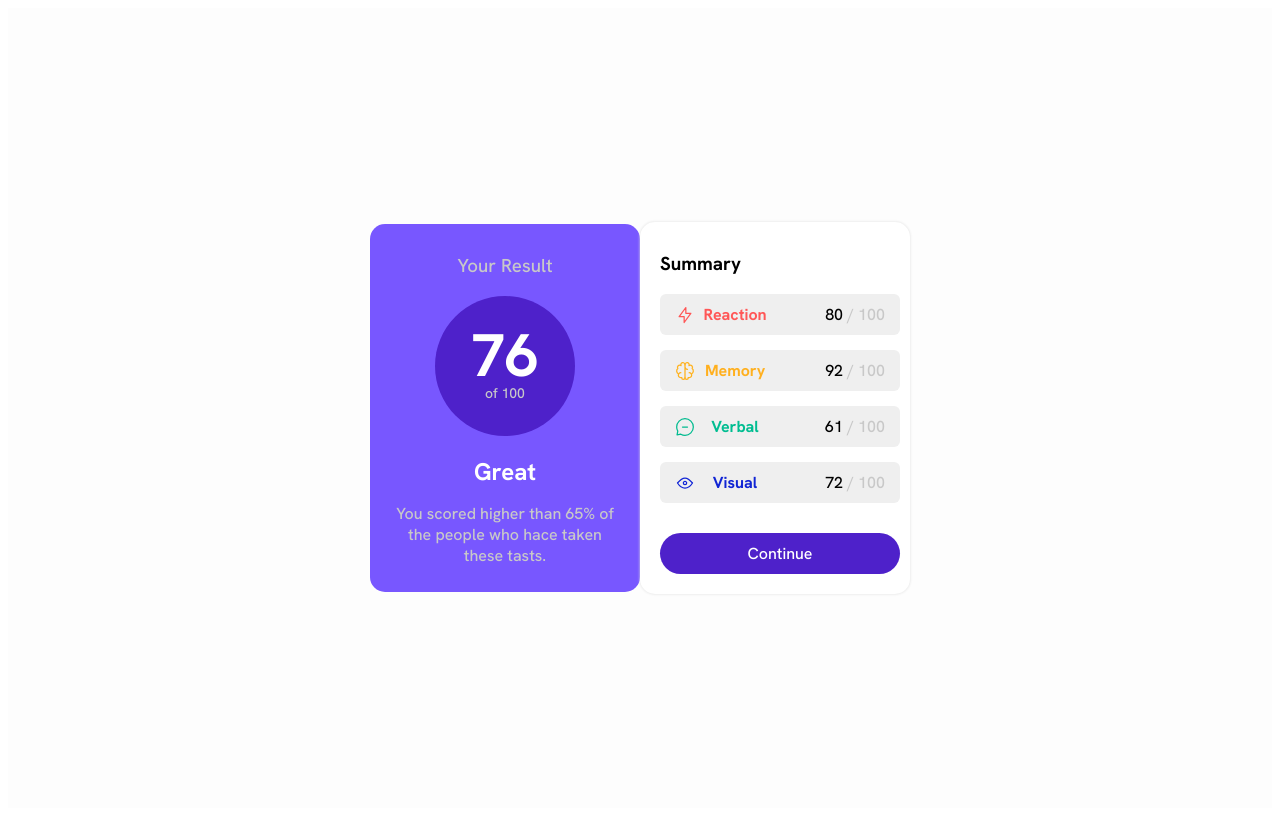
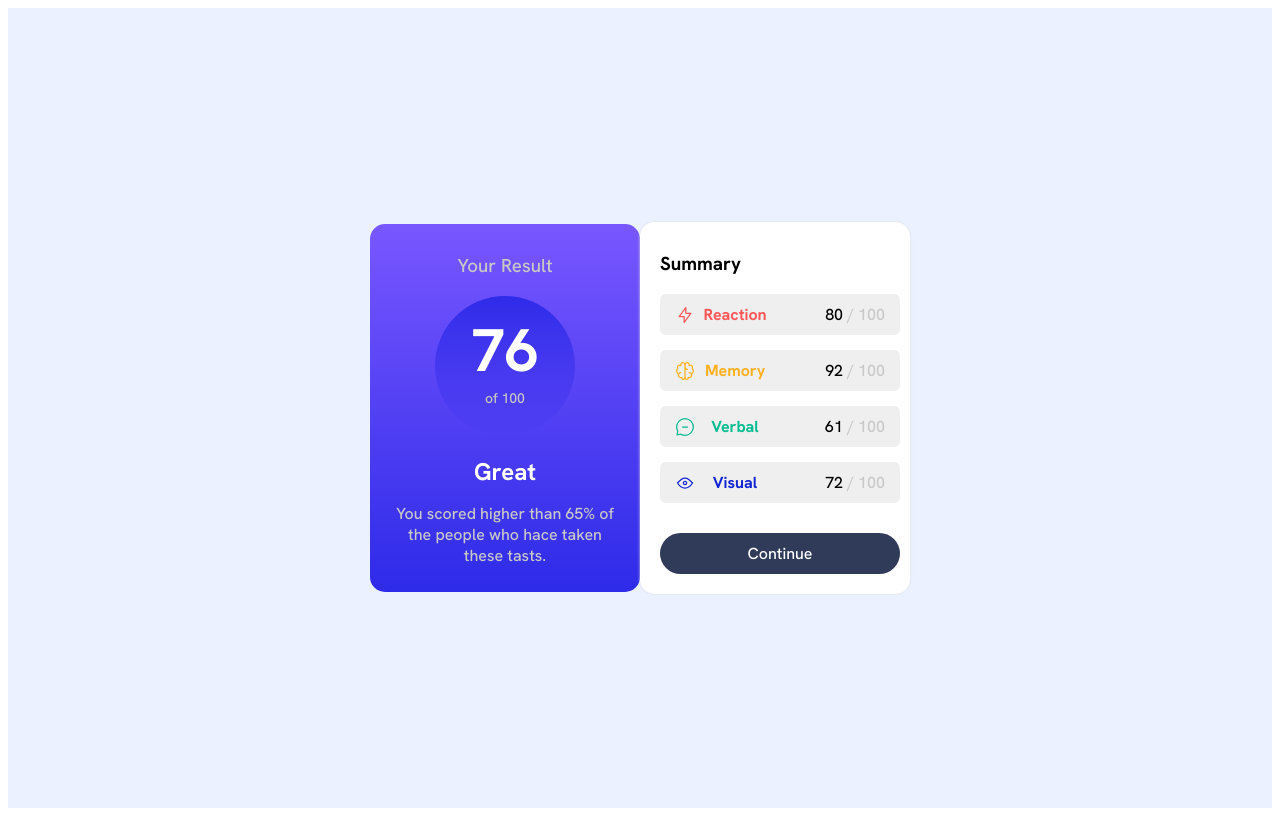
Before and after one commit to HelalAbood/Fm-1-Results-summary-component, a plain HTML site: page index.html in a window 1280 px wide. Drawn offline with Linux system fonts and the light colour scheme.

Commit message:
Color Fixed

```diff
--- a/css/style.css
+++ b/css/style.css
@@ -5,43 +5,34 @@
     --color-yellow:hsl(39, 100%, 56%);
     --color-green:hsl(166, 100%, 37%);
     --color-blue:hsl(234, 85%, 45%);
-    --back-color-blue:hsl(252, 100%, 67%);
-    --back-royal-blue:hsl(241, 81%, 54%);
-    --back-violet-blue:hsla(256, 72%, 46%, 1);
+    --pale-blue: hsl(221, 100%, 96%);
+    --light-back:hsl(241, 100%, 89%);
+    --light-slate-blue: hsl(252, 100%, 67%);
+    --light-royal-blue:hsl(241, 81%, 54%);
+    --color-circle: hsla(256, 72%, 46%, 1);
+    --color-circle2: rgba(36, 33, 202, 0);
+    --color-buttom: hsl(224, 30%, 27%);
 }
 body {
     font-family: 'Hanken Grotesk', sans-serif;
 }
 
 .parent {
-    background-color: rgba(252, 252, 252, 0.724);
+    background-color: var(--pale-blue);
     height: 100vh;
+    width: auto;
     display: flex;
     align-items: center;
     justify-content: center;
 }
-.contanair {
-    margin-left: auto;
-    margin-right: auto;
-    padding-left: 10px;
-    padding-right: 10px;
-}
-@media (min-width: 767px) {
-    .contanair {
-        width: 750px;
+@media (max-width: 767px) {
+    .parent .contanair{
+        width: 100%;
+        height: 100%;
+        margin: 0;
+        padding: 0;
     }
 }
-@media (min-width: 998px) {
-    .contanair {
-        width: 970px;
-    }
-}
-@media (min-width: 1200px) {
-    .contanair {
-        width: 1170px;
-    }
-}
-
 .contanair .holder {
     display: flex;
     align-items: center;
@@ -58,7 +49,8 @@ body {
     display: flex;
     flex-direction: column;
     justify-content: space-between;
-    background-color: var(--back-color-blue);
+    background-color: var(--light-royal-blue);
+    background-image: linear-gradient(to bottom, var(--light-slate-blue) , var(--light-royal-blue));
     border-radius: 15px;
     padding: 10px;
     margin: 10px;
@@ -72,7 +64,7 @@ body {
 .contanair .holder .left .circle {
     width: 140px;
     height: 140px;
-    background-color: var(--back-violet-blue);
+    background-image: linear-gradient(to bottom,  var(--light-royal-blue), var(--color-circle2) );
     border-radius: 50%;
     text-align: center;
     display: flex;
@@ -80,6 +72,7 @@ body {
     align-items: center;
     flex-direction: column;
 }
+
 .contanair .holder .left .circle h2 {
     color: white;
     font-size: 60px;
@@ -87,7 +80,7 @@ body {
     margin-top: 0;
 }
 .contanair .holder .left .circle p {
-    margin-top: -20px;
+    margin-top: -10px;
     font-size: 14px;
     color: var(--color-main-heading);
 
@@ -177,18 +170,17 @@ body {
     color: var(--color-main-heading);
 }
 .contanair .holder .right .cont.spic {
-    background-color: var(--back-violet-blue);
+    background-color: var(--color-buttom);
     border-radius: 80px;
     margin-top: 30px;
     margin-bottom: 10px;
 }
 .contanair .holder .right .cont.spic:hover {
-    background-color: var(--back-color-blue);
+    background-color: var(--light-royal-blue);
 }
 .contanair .holder .right .cont a {
     text-decoration: none;
     margin-left: auto;
     margin-right: auto;
     color: white;
-
 }
--- a/index.html
+++ b/index.html
@@ -65,7 +65,7 @@
                             </div>
                         </div>
                         <div class="cont spic">
-                            <a href="#">Continue</a>
+                            <a href="https://github.com/HelalAbood" target="_blank" title="It Will Lead You To My GitHub">Continue</a>
                         </div>
                     </div>
                 </div>
```
